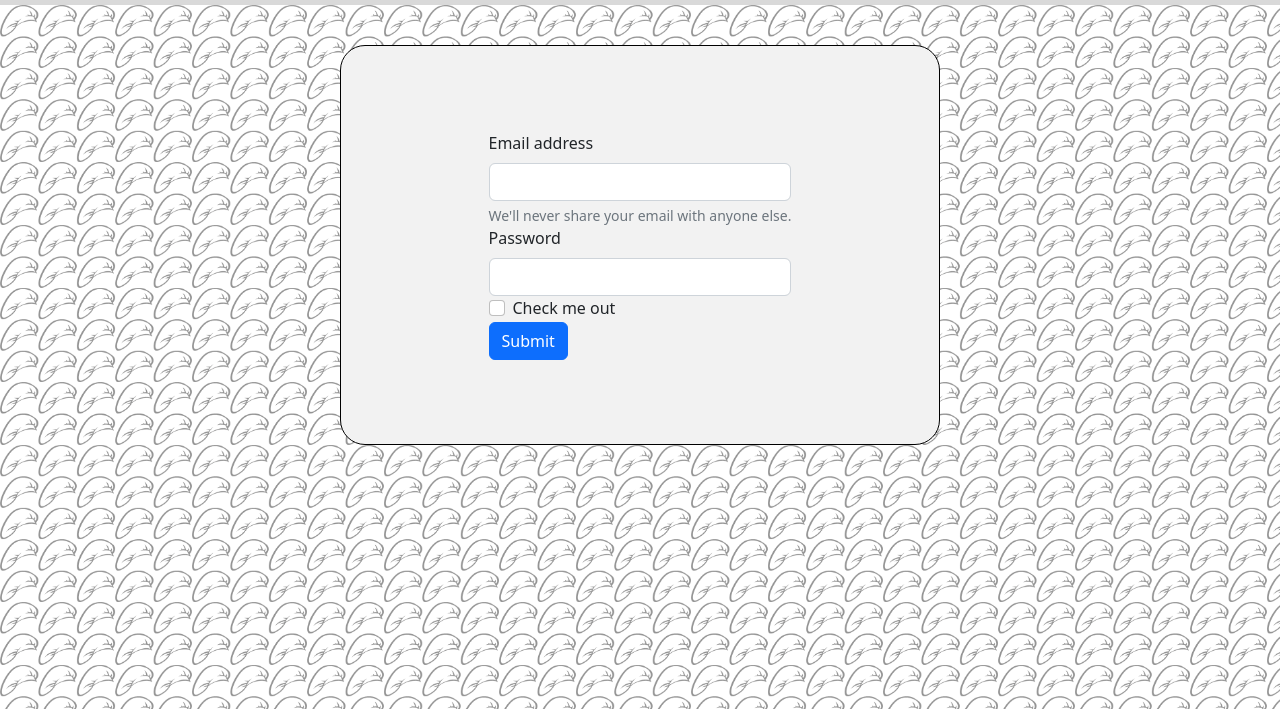
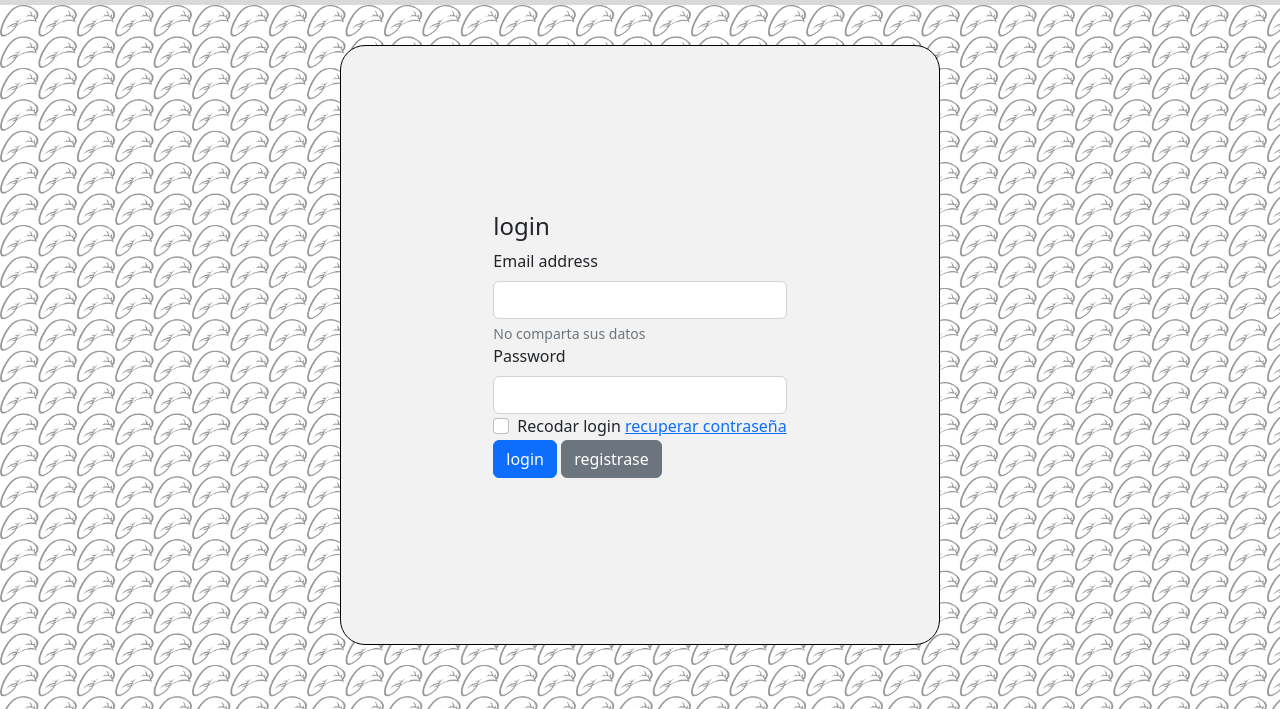
Before and after one commit to bercun/PFBercunchelli, a plain HTML site: page pages/login.html in a window 1280 px wide. Shown: the part 91-800 px from the top of the page. Drawn offline with nearby package versions, Linux system fonts and the light colour scheme.

Commit message:
fix login [v0.0.12]

```diff
--- a/pages/login.html
+++ b/pages/login.html
@@ -76,10 +76,11 @@
                 <div class="login-box">
                     <form>
                         <div class="sm-3">
+                            <h4>login</h4>
                             <label for="exampleInputEmail1" class="form-label">Email address</label>
                             <input type="email" class="form-control" id="exampleInputEmail1"
                                 aria-describedby="emailHelp">
-                            <div id="emailHelp" class="form-text">We'll never share your email with anyone else.</div>
+                            <div id="emailHelp" class="form-text">No comparta sus datos</div>
                         </div>
                         <div class="sm-3">
                             <label for="exampleInputPassword1" class="form-label">Password</label>
@@ -87,9 +88,11 @@
                         </div>
                         <div class="sm-3 form-check">
                             <input type="checkbox" class="form-check-input" id="exampleCheck1">
-                            <label class="form-check-label" for="exampleCheck1">Check me out</label>
+                            <label class="form-check-label" for="exampleCheck1">Recodar login</label>
+                            <a href="#">recuperar contraseña</a>
                         </div>
-                        <button type="submit" class="btn btn-primary">Submit</button>
+                        <button type="submit" class="btn btn-primary">login</button>
+                        <button type="submit" class="btn btn-secondary">registrase</button>
                     </form>
 
 
--- a/scss/componentes/_elemantos.scss
+++ b/scss/componentes/_elemantos.scss
@@ -130,11 +130,12 @@
     align-items: center;
     background-color: $fondo_res;
     width: 70vw;
-    height: 50vh;
+    height: 80vh;
     max-width: 600px;
     max-height: 600px;
     border: 1px solid $negro;
     border-radius: 25px;
     margin: auto;
+    padding: 15px;
 
 }
```
Also changed, not shown: css/style.css, 1 other file.
